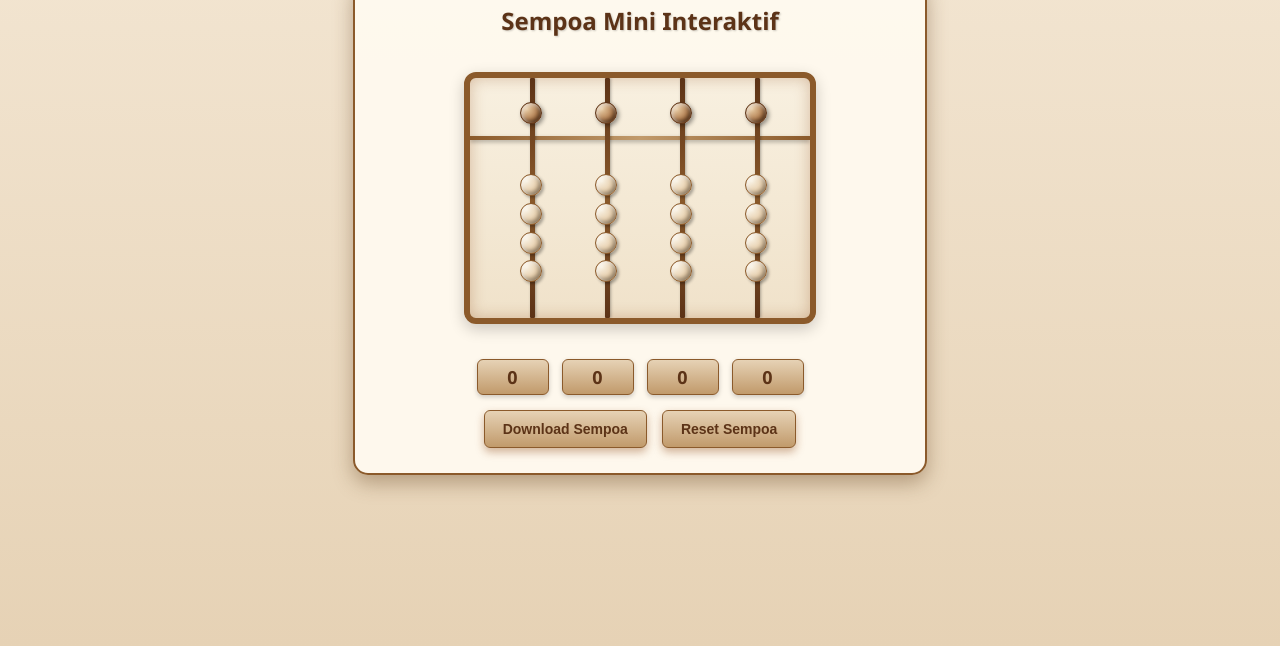
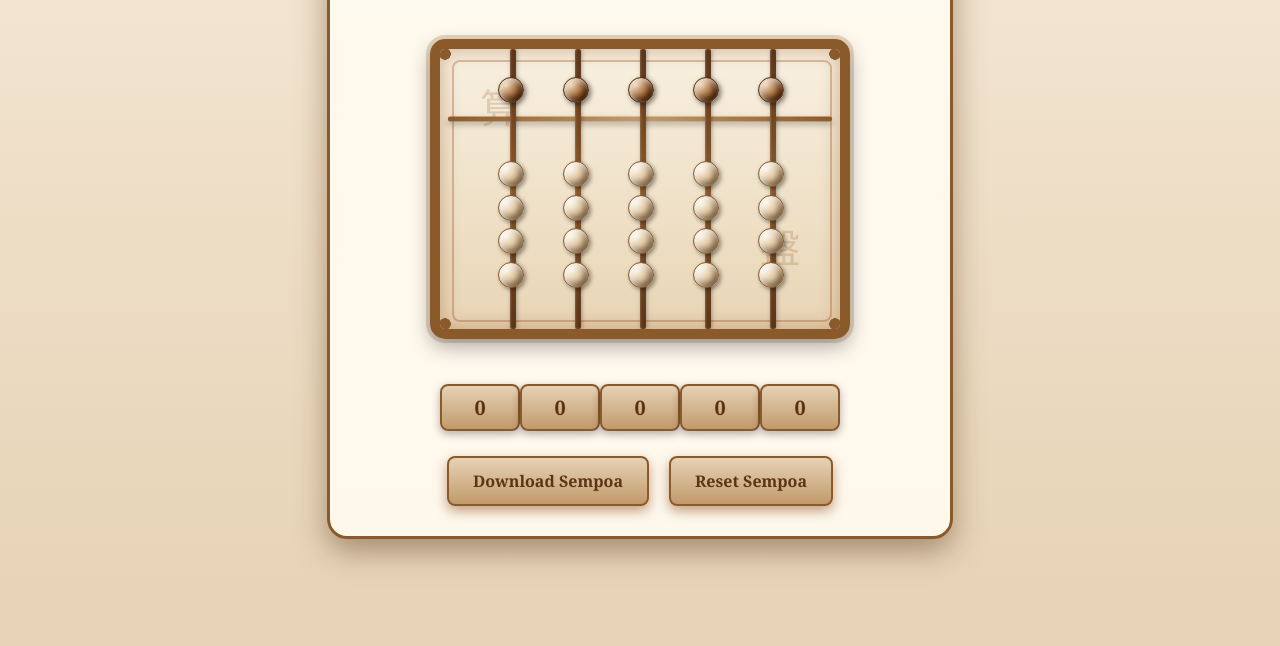
Before and after one commit to eongenesis-id/e-book, a plain HTML site: page index.html in a window 1280 px wide. Shown: the part 194-840 px from the top of the page. Drawn offline with nearby package versions, Linux system fonts and the light colour scheme.

Commit message:
Update index.html

```diff
--- a/index.html
+++ b/index.html
@@ -3,7 +3,7 @@
 <head>
     <meta charset="UTF-8">
     <meta name="viewport" content="width=device-width, initial-scale=1.0">
-    <title>Sempoa Mini untuk E-Book</title>
+    <title>Sempoa Mini Elegan</title>
     <style>
         body {
             display: flex;
@@ -23,59 +23,116 @@
             flex-direction: column;
             align-items: center;
             background-color: rgba(255, 250, 240, 0.95);
-            padding: 25px;
-            border-radius: 15px;
-            box-shadow: 0 8px 20px rgba(101, 67, 33, 0.4);
-            max-width: 520px;
+            padding: 30px;
+            border-radius: 20px;
+            box-shadow: 0 12px 30px rgba(101, 67, 33, 0.5);
+            max-width: 560px;
             width: 100%;
-            border: 2px solid #8b5a2b;
+            border: 3px solid #8b5a2b;
+            position: relative;
+            overflow: hidden;
+        }
+
+        .download-container::before {
+            content: "";
+            position: absolute;
+            top: 0;
+            left: 0;
+            right: 0;
+            height: 8px;
+            background: linear-gradient(to right, #8b5a2b, #c19a6b, #8b5a2b);
+            border-radius: 5px 5px 0 0;
         }
 
         .title {
-            font-size: 24px;
+            font-size: 28px;
             font-weight: bold;
-            margin-bottom: 15px;
+            margin-bottom: 20px;
             color: #5c3317;
-            text-shadow: 1px 1px 2px rgba(0,0,0,0.2);
+            text-shadow: 2px 2px 4px rgba(0,0,0,0.2);
+            font-family: 'Georgia', serif;
+            letter-spacing: 1px;
+            position: relative;
+            padding-bottom: 10px;
+        }
+
+        .title::after {
+            content: "";
+            position: absolute;
+            bottom: 0;
+            left: 25%;
+            width: 50%;
+            height: 2px;
+            background: linear-gradient(to right, transparent, #8b5a2b, transparent);
         }
 
         .sempoa-frame {
             position: relative;
-            width: 340px;
-            height: 240px;
-            background: linear-gradient(to bottom, #f8f0e0, #f0e2ca);
-            border: 6px solid #8b5a2b;
-            border-radius: 12px;
-            box-shadow: inset 0 0 15px rgba(139, 69, 19, 0.3),
-                        0 5px 15px rgba(0, 0, 0, 0.2);
-            margin: 20px 0;
+            width: 400px;
+            height: 280px;
+            background: linear-gradient(to bottom, #f8f0e0, #e8d5b5);
+            border: 10px solid #8b5a2b;
+            border-radius: 15px;
+            box-shadow:
+                inset 0 0 20px rgba(139, 69, 19, 0.4),
+                0 8px 20px rgba(0, 0, 0, 0.3),
+                0 0 0 4px rgba(139, 69, 19, 0.2);
+            margin: 25px 0;
             overflow: hidden;
         }
 
+        .frame-decoration {
+            position: absolute;
+            width: 94%;
+            height: 92%;
+            top: 4%;
+            left: 3%;
+            border: 2px solid rgba(139, 69, 19, 0.3);
+            border-radius: 8px;
+            pointer-events: none;
+        }
+
+        .corner-decoration {
+            position: absolute;
+            width: 20px;
+            height: 20px;
+            background: radial-gradient(circle, #8b5a2b 40%, transparent 41%);
+            border-radius: 50%;
+        }
+
+        .corner-top-left { top: -5px; left: -5px; }
+        .corner-top-right { top: -5px; right: -5px; }
+        .corner-bottom-left { bottom: -5px; left: -5px; }
+        .corner-bottom-right { bottom: -5px; right: -5px; }
+
         .horizontal-divider {
             position: absolute;
-            width: 100%;
-            height: 4px;
+            width: 96%;
+            height: 5px;
             background: linear-gradient(to right, #8b5a2b, #c19a6b, #8b5a2b);
-            top: 25%; /* Garis pembatas pada 25% dari atas */
+            left: 2%;
+            top: 25%;
             transform: translateY(-50%);
-            box-shadow: 0 2px 4px rgba(0,0,0,0.3);
+            box-shadow: 0 3px 6px rgba(0,0,0,0.3);
+            border-radius: 2px;
         }
 
         .vertical-rod {
             position: absolute;
-            width: 5px; /* Tiang lebih tebal */
+            width: 6px;
             height: 100%;
             background: linear-gradient(to bottom, #5c3317, #8b5a2b, #5c3317);
             top: 0;
-            border-radius: 1px;
-            box-shadow: 1px 0 3px rgba(0,0,0,0.3);
+            border-radius: 2px;
+            box-shadow:
+                1px 0 4px rgba(0,0,0,0.3),
+                inset 1px 0 2px rgba(255, 255, 255, 0.2);
         }
 
         .bead {
             position: absolute;
-            width: 20px;
-            height: 20px;
+            width: 24px;
+            height: 24px;
             border-radius: 50%;
             cursor: pointer;
             z-index: 2;
@@ -83,93 +140,138 @@
         }
 
         .bead:hover {
-            transform: scale(1.15);
-            box-shadow: 0 0 8px rgba(210, 105, 30, 0.8);
+            transform: scale(1.2);
+            box-shadow: 0 0 12px rgba(210, 105, 30, 0.9);
         }
 
         .upper-bead {
-            background: radial-gradient(circle at 30% 30%, #e6c9a0, #8b4513);
-            box-shadow: inset 2px 2px 4px rgba(255, 255, 255, 0.6),
-                        inset -2px -2px 4px rgba(0, 0, 0, 0.5),
-                        2px 2px 4px rgba(0,0,0,0.4);
+            background: radial-gradient(circle at 30% 30%, #e6c9a0, #8b4513 70%);
+            box-shadow:
+                inset 3px 3px 6px rgba(255, 255, 255, 0.7),
+                inset -3px -3px 6px rgba(0, 0, 0, 0.6),
+                2px 2px 5px rgba(0,0,0,0.5);
             border: 1px solid #5c3317;
         }
 
         .lower-bead {
-            background: radial-gradient(circle at 30% 30%, #f8f0e0, #d9b382);
-            box-shadow: inset 2px 2px 4px rgba(255, 255, 255, 0.7),
-                        inset -2px -2px 4px rgba(0, 0, 0, 0.4),
-                        2px 2px 3px rgba(0,0,0,0.3);
+            background: radial-gradient(circle at 30% 30%, #f8f0e0, #d9b382 70%);
+            box-shadow:
+                inset 3px 3px 6px rgba(255, 255, 255, 0.8),
+                inset -3px -3px 6px rgba(0, 0, 0, 0.5),
+                2px 2px 4px rgba(0,0,0,0.4);
             border: 1px solid #8b5a2b;
         }
 
         .rod-values {
             display: flex;
             justify-content: space-around;
-            width: 340px;
-            margin-top: 15px;
+            width: 400px;
+            margin-top: 20px;
             font-weight: bold;
-            font-size: 18px;
+            font-size: 20px;
             color: #5c3317;
             text-align: center;
         }
 
         .rod-value {
-            width: 60px;
-            padding: 5px;
+            width: 70px;
+            padding: 8px;
             background: linear-gradient(to bottom, #e6d2b5, #c19a6b);
-            border-radius: 6px;
-            box-shadow: 0 2px 5px rgba(0,0,0,0.2);
-            border: 1px solid #8b5a2b;
+            border-radius: 8px;
+            box-shadow: 0 3px 8px rgba(0,0,0,0.3);
+            border: 2px solid #8b5a2b;
+            font-family: 'Georgia', serif;
         }
 
         .buttons {
             display: flex;
-            gap: 15px;
-            margin-top: 15px;
+            gap: 20px;
+            margin-top: 25px;
         }
 
         .action-btn {
-            padding: 10px 18px;
+            padding: 12px 24px;
             background: linear-gradient(to bottom, #e6d2b5, #c19a6b);
             color: #5c3317;
-            border: 1px solid #8b5a2b;
-            border-radius: 6px;
+            border: 2px solid #8b5a2b;
+            border-radius: 8px;
             cursor: pointer;
-            font-size: 14px;
+            font-size: 16px;
             font-weight: bold;
-            box-shadow: 0 4px 8px rgba(139, 69, 19, 0.4);
+            box-shadow: 0 5px 12px rgba(139, 69, 19, 0.5);
             transition: all 0.3s ease;
+            font-family: 'Georgia', serif;
+            position: relative;
+            overflow: hidden;
+        }
+
+        .action-btn::before {
+            content: "";
+            position: absolute;
+            top: 0;
+            left: -100%;
+            width: 100%;
+            height: 100%;
+            background: linear-gradient(90deg, transparent, rgba(255, 255, 255, 0.4), transparent);
+            transition: 0.5s;
         }
 
         .action-btn:hover {
-            transform: translateY(-3px);
-            box-shadow: 0 6px 12px rgba(139, 69, 19, 0.5);
+            transform: translateY(-4px);
+            box-shadow: 0 8px 16px rgba(139, 69, 19, 0.6);
             background: linear-gradient(to bottom, #f0e2ca, #d9b382);
+        }
+
+        .action-btn:hover::before {
+            left: 100%;
         }
 
         .notification {
             position: fixed;
-            top: 20px;
+            top: 30px;
             left: 50%;
             transform: translateX(-50%);
             background: linear-gradient(to right, #8b5a2b, #a67c52, #8b5a2b);
             color: #f8f0e0;
-            padding: 12px 25px;
-            border-radius: 6px;
-            box-shadow: 0 4px 12px rgba(0,0,0,0.4);
+            padding: 15px 30px;
+            border-radius: 8px;
+            box-shadow: 0 6px 15px rgba(0,0,0,0.4);
             z-index: 1000;
             opacity: 0;
             transition: opacity 0.3s;
             font-weight: bold;
+            font-size: 16px;
+            font-family: 'Georgia', serif;
         }
+
+        .chinese-character {
+            position: absolute;
+            font-family: 'SimSun', serif;
+            color: rgba(139, 69, 19, 0.2);
+            font-size: 40px;
+            z-index: 0;
+        }
+
+        .char-1 { top: 10%; left: 10%; }
+        .char-2 { top: 60%; right: 10%; }
     </style>
 </head>
 <body>
     <div class="download-container">
-        <div class="title">Sempoa Mini Interaktif</div>
+        <div class="title">Sempoa Mini Elegan</div>
 
         <div class="sempoa-frame" id="sempoa">
+            <!-- Dekorasi bingkai -->
+            <div class="frame-decoration"></div>
+            <div class="corner-decoration corner-top-left"></div>
+            <div class="corner-decoration corner-top-right"></div>
+            <div class="corner-decoration corner-bottom-left"></div>
+            <div class="corner-decoration corner-bottom-right"></div>
+
+            <!-- Karakter Cina dekoratif -->
+            <div class="chinese-character char-1">算</div>
+            <div class="chinese-character char-2">盤</div>
+
             <!-- Pembatas horizontal di tengah -->
             <div class="horizontal-divider"></div>
 
@@ -192,12 +294,12 @@
         document.addEventListener('DOMContentLoaded', function() {
             const sempoaContainer = document.getElementById('sempoa');
             const rodValuesContainer = document.getElementById('rodValues');
-            const rodCount = 4; // Jumlah batang pada sempoa mini
-            const rodValues = [0, 0, 0, 0]; // Nilai awal untuk setiap tiang
+            const rodCount = 5; // Jumlah batang pada sempoa (ditambah 1 untuk tampilan lebih mewah)
+            const rodValues = [0, 0, 0, 0, 0]; // Nilai awal untuk setiap tiang
 
             // Buat tiang vertikal dan manik-manik untuk setiap batang
             for (let i = 0; i < rodCount; i++) {
-                const position = 60 + (i * 75); // Posisi horizontal untuk batang
+                const position = 70 + (i * 65); // Posisi horizontal untuk batang
 
                 // Buat tiang vertikal
                 const verticalRod = document.createElement('div');
@@ -208,8 +310,8 @@
                 // Buat 1 manik atas (bernilai 5)
                 const upperBead = document.createElement('div');
                 upperBead.className = 'bead upper-bead';
-                upperBead.style.left = (position - 10) + 'px';
-                upperBead.style.top = '10%'; // Posisi awal atas lebih tinggi (dari 18% ke 10%)
+                upperBead.style.left = (position - 12) + 'px';
+                upperBead.style.top = '10%'; // Posisi awal atas lebih tinggi
                 upperBead.dataset.value = 5;
                 upperBead.dataset.position = 'upper';
                 upperBead.dataset.rod = i;
@@ -219,7 +321,7 @@
                 for (let j = 0; j < 4; j++) {
                     const lowerBead = document.createElement('div');
                     lowerBead.className = 'bead lower-bead';
-                    lowerBead.style.left = (position - 10) + 'px';
+                    lowerBead.style.left = (position - 12) + 'px';
                     // Posisi awal bawah yang lebih rendah (diturunkan)
                     lowerBead.style.top = `${40 + j * 12}%`; // Semua beads bawah diturunkan
                     lowerBead.dataset.value = 1;
@@ -259,7 +361,7 @@
                 if (position === 'upper') {
                     // Untuk manik atas
                     if (bead.dataset.moved === 'false') {
-                        bead.style.top = '20%'; // Turun ke garis pembatas (dari 28% ke 20%)
+                        bead.style.top = '20%'; // Turun ke garis pembatas
                         bead.dataset.moved = 'true';
                     } else {
                         bead.style.top = '10%'; // Kembali ke posisi semula
@@ -339,9 +441,24 @@
 
                 // Atur style untuk container download
                 downloadContainer.style.backgroundColor = '#f5e9d7';
-                downloadContainer.style.padding = '20px';
-                downloadContainer.style.borderRadius = '10px';
+                downloadContainer.style.padding = '30px';
+                downloadContainer.style.borderRadius = '20px';
+                downloadContainer.style.border = '3px solid #8b5a2b';
+                downloadContainer.style.boxShadow = '0 12px 30px rgba(101, 67, 33, 0.5)';
+                downloadContainer.style.maxWidth = '560px';
+                downloadContainer.style.width = '100%';
 
+                // Tambahkan judul untuk gambar yang akan di-download
+                const title = document.createElement('div');
+                title.textContent = 'Sempoa Mini Elegan';
+                title.style.fontSize = '28px';
+                title.style.fontWeight = 'bold';
+                title.style.marginBottom = '20px';
+                title.style.color = '#5c3317';
+                title.style.textAlign = 'center';
+                title.style.fontFamily = 'Georgia, serif';
+
+                downloadContainer.appendChild(title);
                 downloadContainer.appendChild(sempoaClone);
                 downloadContainer.appendChild(valuesClone);
 
@@ -349,10 +466,12 @@
                 if (typeof html2canvas !== 'undefined') {
                     html2canvas(downloadContainer, {
                         backgroundColor: '#f5e9d7',
-                        scale: 2 // Kualitas lebih tinggi
+                        scale: 3, // Kualitas lebih tinggi
+                        logging: false,
+                        useCORS: true
                     }).then(canvas => {
                         const link = document.createElement('a');
-                        link.download = 'sempoa-mini-ebook.png';
+                        link.download = 'sempoa-mini-elegan.png';
                         link.href = canvas.toDataURL('image/png');
                         link.click();
 
```
